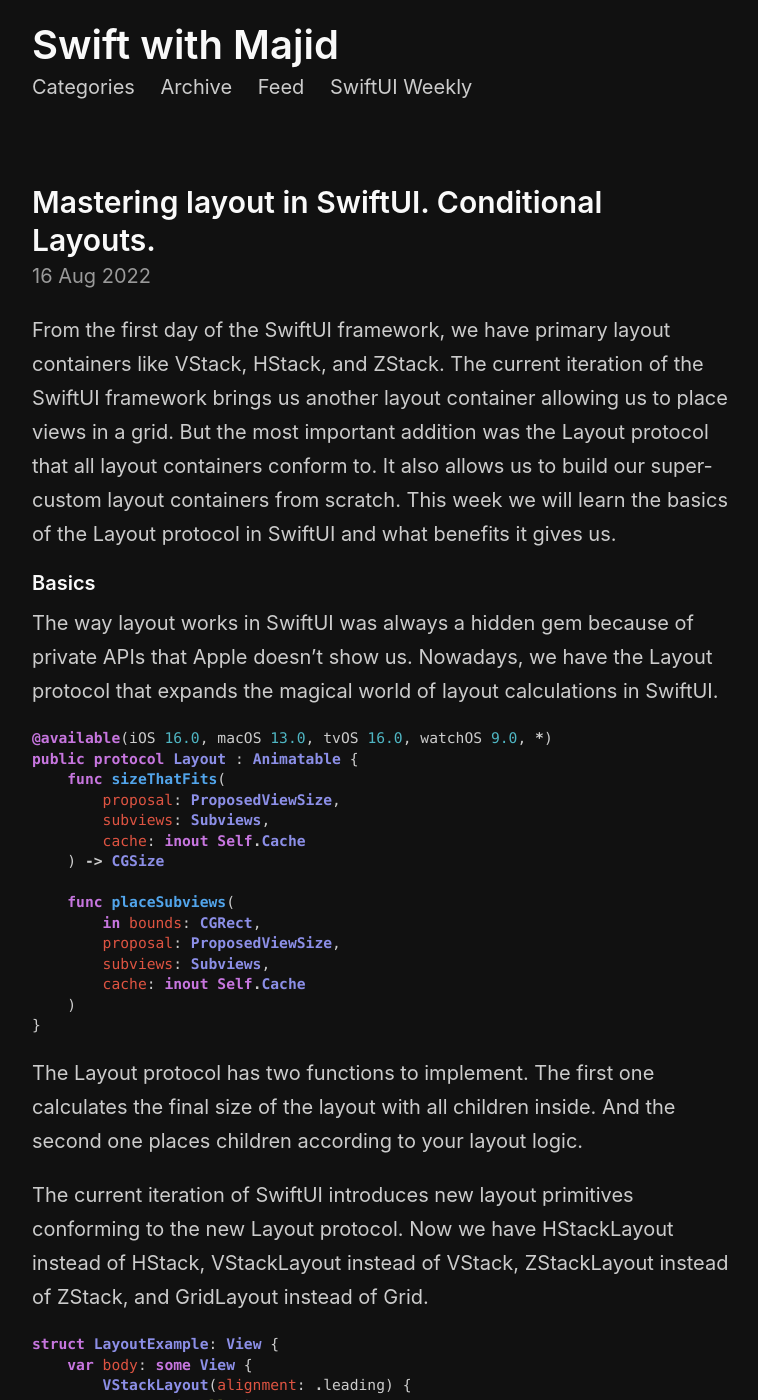
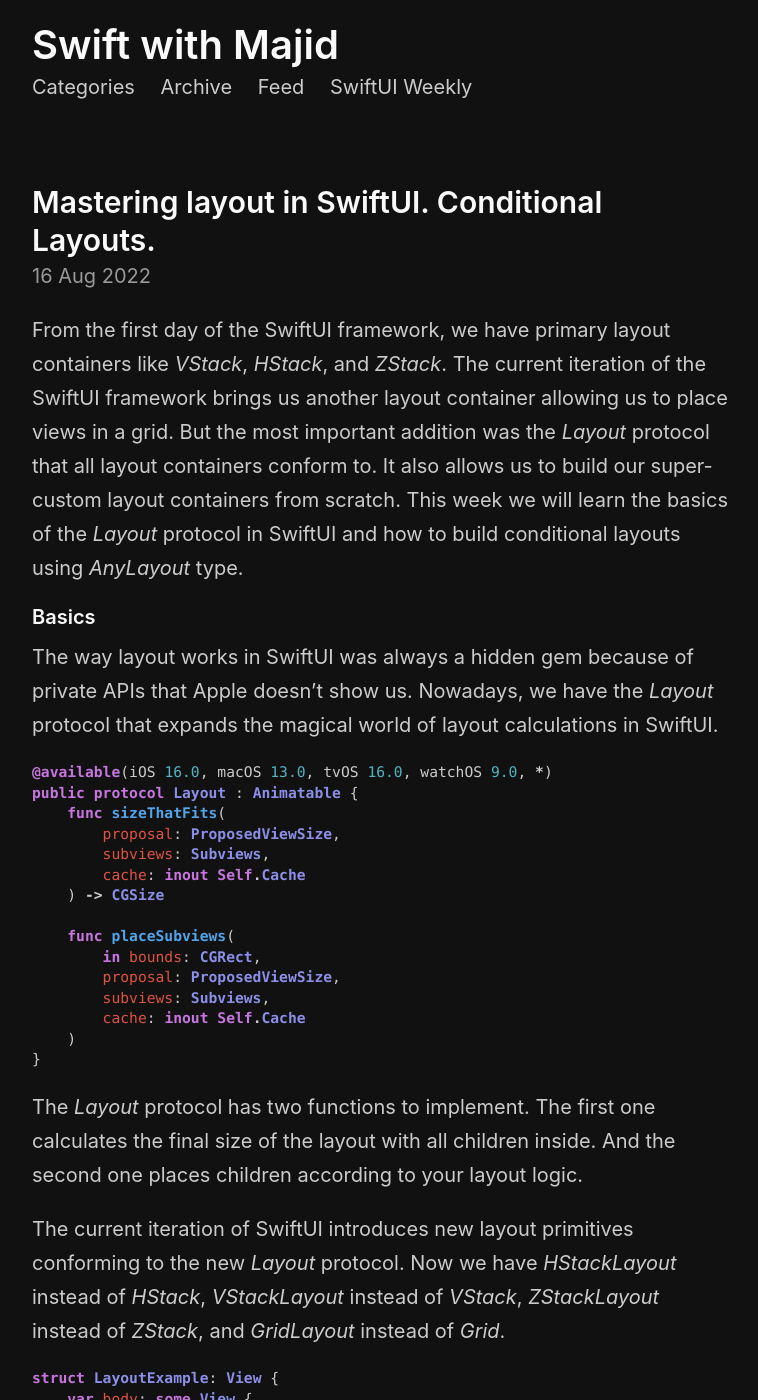
Before and after one commit to mecid/mecid.github.io, a Jekyll site: the page built from _posts/2022-08-16-mastering-layout-in-swiftui-conditional-layouts.md, in a window 1280 px wide and 1400 px high. Shown: the whole window, without its empty margins (258-1016 px from the left). Built offline with Jekyll 4.4.1, drawn with Linux system fonts in a browser that asks for light colours; some of the changed text lies outside the part shown.

Commit message:
layout post formatted

````diff
--- a/_posts/2022-08-16-mastering-layout-in-swiftui-conditional-layouts.md
+++ b/_posts/2022-08-16-mastering-layout-in-swiftui-conditional-layouts.md
@@ -3,10 +3,10 @@
 layout: post
 ---
 
-From the first day of the SwiftUI framework, we have primary layout containers like VStack, HStack, and ZStack. The current iteration of the SwiftUI framework brings us another layout container allowing us to place views in a grid. But the most important addition was the Layout protocol that all layout containers conform to. It also allows us to build our super-custom layout containers from scratch. This week we will learn the basics of the Layout protocol in SwiftUI and what benefits it gives us.
+From the first day of the SwiftUI framework, we have primary layout containers like *VStack*, *HStack*, and *ZStack*. The current iteration of the SwiftUI framework brings us another layout container allowing us to place views in a grid. But the most important addition was the *Layout* protocol that all layout containers conform to. It also allows us to build our super-custom layout containers from scratch. This week we will learn the basics of the *Layout* protocol in SwiftUI and how to build conditional layouts using *AnyLayout* type.
 
 #### Basics
-The way layout works in SwiftUI was always a hidden gem because of private APIs that Apple doesn't show us. Nowadays, we have the Layout protocol that expands the magical world of layout calculations in SwiftUI.
+The way layout works in SwiftUI was always a hidden gem because of private APIs that Apple doesn't show us. Nowadays, we have the *Layout* protocol that expands the magical world of layout calculations in SwiftUI.
 
 ```swift
 @available(iOS 16.0, macOS 13.0, tvOS 16.0, watchOS 9.0, *)
@@ -26,9 +26,9 @@
 }
 ```
 
-The Layout protocol has two functions to implement. The first one calculates the final size of the layout with all children inside. And the second one places children according to your layout logic.
+The *Layout* protocol has two functions to implement. The first one calculates the final size of the layout with all children inside. And the second one places children according to your layout logic.
 
-The current iteration of SwiftUI introduces new layout primitives conforming to the new Layout protocol. Now we have HStackLayout instead of HStack, VStackLayout instead of VStack, ZStackLayout instead of ZStack, and GridLayout instead of Grid.
+The current iteration of SwiftUI introduces new layout primitives conforming to the new *Layout* protocol. Now we have *HStackLayout* instead of *HStack*, *VStackLayout* instead of *VStack*, *ZStackLayout* instead of *ZStack*, and *GridLayout* instead of *Grid*.
 
 ```swift
 struct LayoutExample: View {
@@ -69,11 +69,11 @@
 
 As you can see in the example above, we display our views conditionally in a horizontal or vertical stack. The logic depends on the horizontal size class. Nothing is wrong with the code above, but there is a hidden issue. Whenever the size class changes, the SwiftUI framework recreates the views inside the if statement.
 
-This is how conditions work in ViewBuilders. While SwiftUI destroys your views, it also clears all the state of destroyed views, which might not be suitable for your app's user experience. It happens because the structural identity of your view changes while switching from HStack to VStack.
+This is how conditions work in the *ViewBuilder* type. While SwiftUI destroys your views, it also clears all the state of destroyed views, which might not be suitable for your app's user experience. It happens because the structural identity of your view changes while switching from *HStack* to *VStack*.
 
 > I highly encourage you to read my ["Structural identity in SwiftUI"](/2021/12/09/structural-identity-in-swiftui/) post to understand better how SwiftUI identifies your views and the way conditions work in SwiftUI.
 
-SwiftUI provides a new way to keep the structural identity of our view hierarchy while changing the layout container using the new AnyLayout type.
+SwiftUI provides a new way to keep the structural identity of our view hierarchy while changing the layout container using the new *AnyLayout* type.
 
 ```swift
 struct ConditionalLayoutExample2: View {
@@ -92,7 +92,7 @@
 }
 ```
 
-We use the new AnyLayout type to erase the actual type of the layout that depends on the current horizontal size class. The structural identity of our view stays the same. In this case, the SwiftUI doesn't recreate the views. It only moves them according to the new layout, and this transition can be easily animated.
+We use the new *AnyLayout* type to erase the actual type of the layout that depends on the current horizontal size class. The structural identity of our view stays the same. In this case, the SwiftUI doesn't recreate the views. It only moves them according to the new layout, and this transition can be easily animated.
 
 ```swift
 struct ConditionalLayoutExample2: View {
@@ -113,4 +113,4 @@
 ```
 
 #### Conclusion
-Today we learned about the new Layout protocol and the type-eraser AnyLayout type. Now we can build more fluid transitions in our apps using these new tools.
+Today we learned about the new *Layout* protocol and the type-eraser *AnyLayout* type. Now we can build more fluid transitions in our apps using these new tools.
````
Also changed, not shown: other parts of _posts/2022-08-16-mastering-layout-in-swiftui-conditional-layouts.md (+1 -1 lines).
